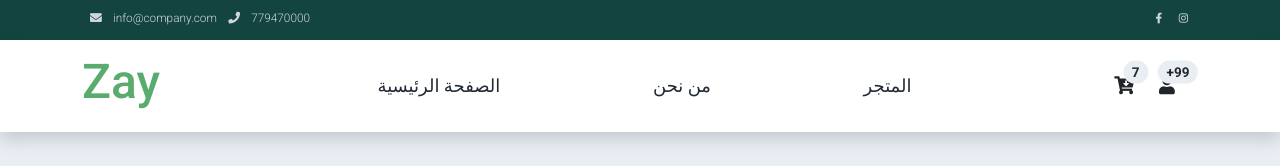
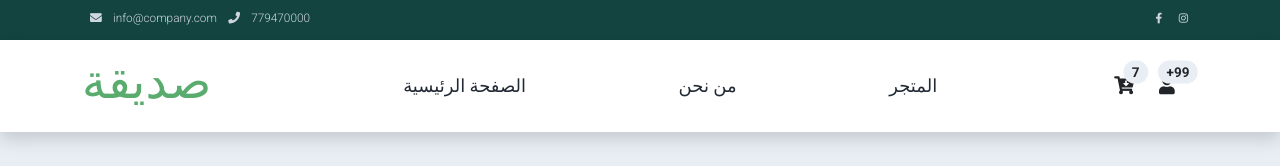
Before and after one commit to Shihab2024-svg/Hello-yellow, a plain HTML site: page shop-single.html in a window 1280 px wide. Shown: the top 166 px of the page. Drawn offline with Linux system fonts and the light colour scheme; a web font is replaced by a local one.

Commit message:
Update shop-single.html

```diff
--- a/shop-single.html
+++ b/shop-single.html
@@ -50,7 +50,7 @@
         <div class="container d-flex justify-content-between align-items-center">
 
             <a class="navbar-brand text-success logo h1 align-self-center" href="index.html">
-                Zay
+                صديقة
             </a>
 
             <button class="navbar-toggler border-0" type="button" data-bs-toggle="collapse" data-bs-target="#templatemo_main_nav" aria-controls="navbarSupportedContent" aria-expanded="false" aria-label="Toggle navigation">
```
